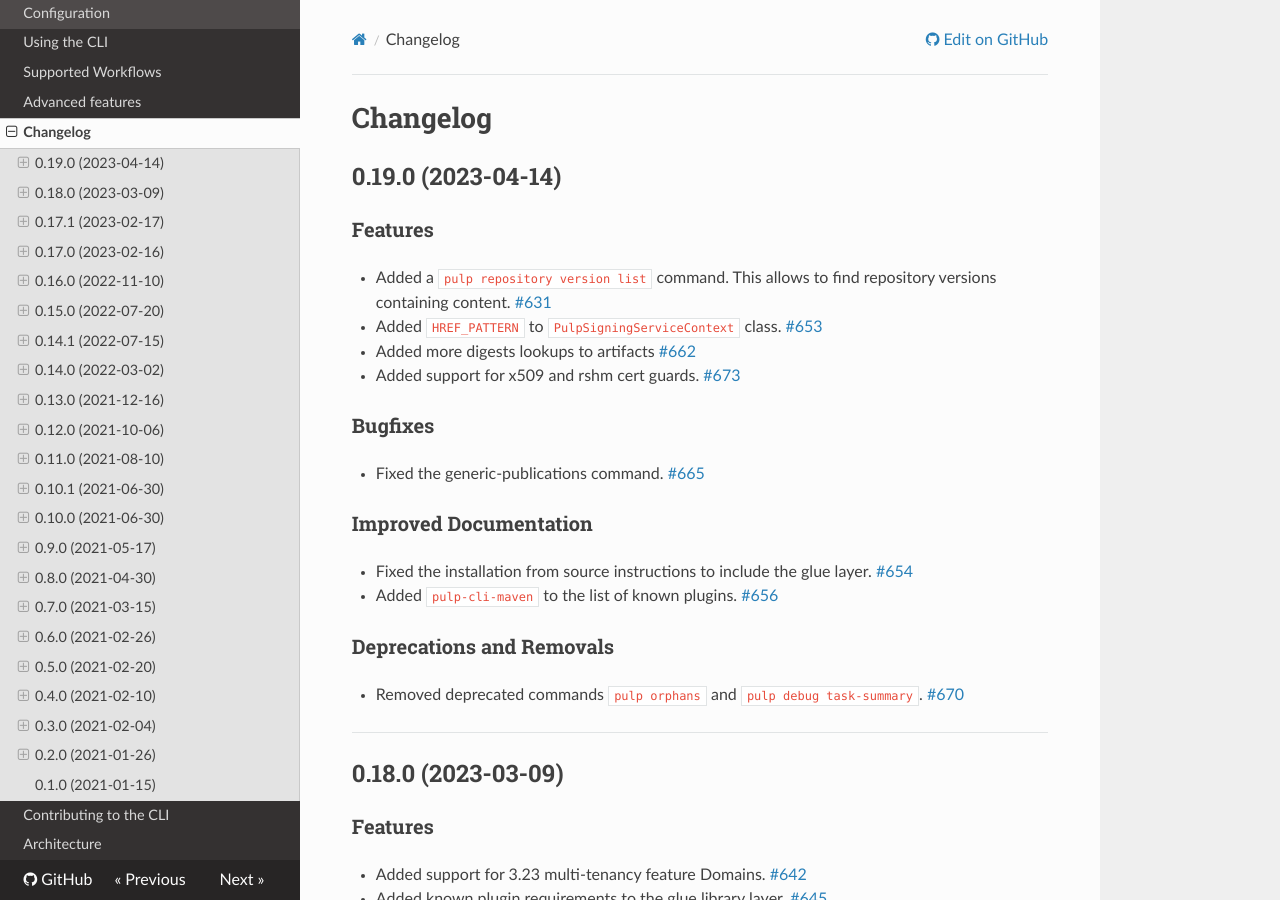
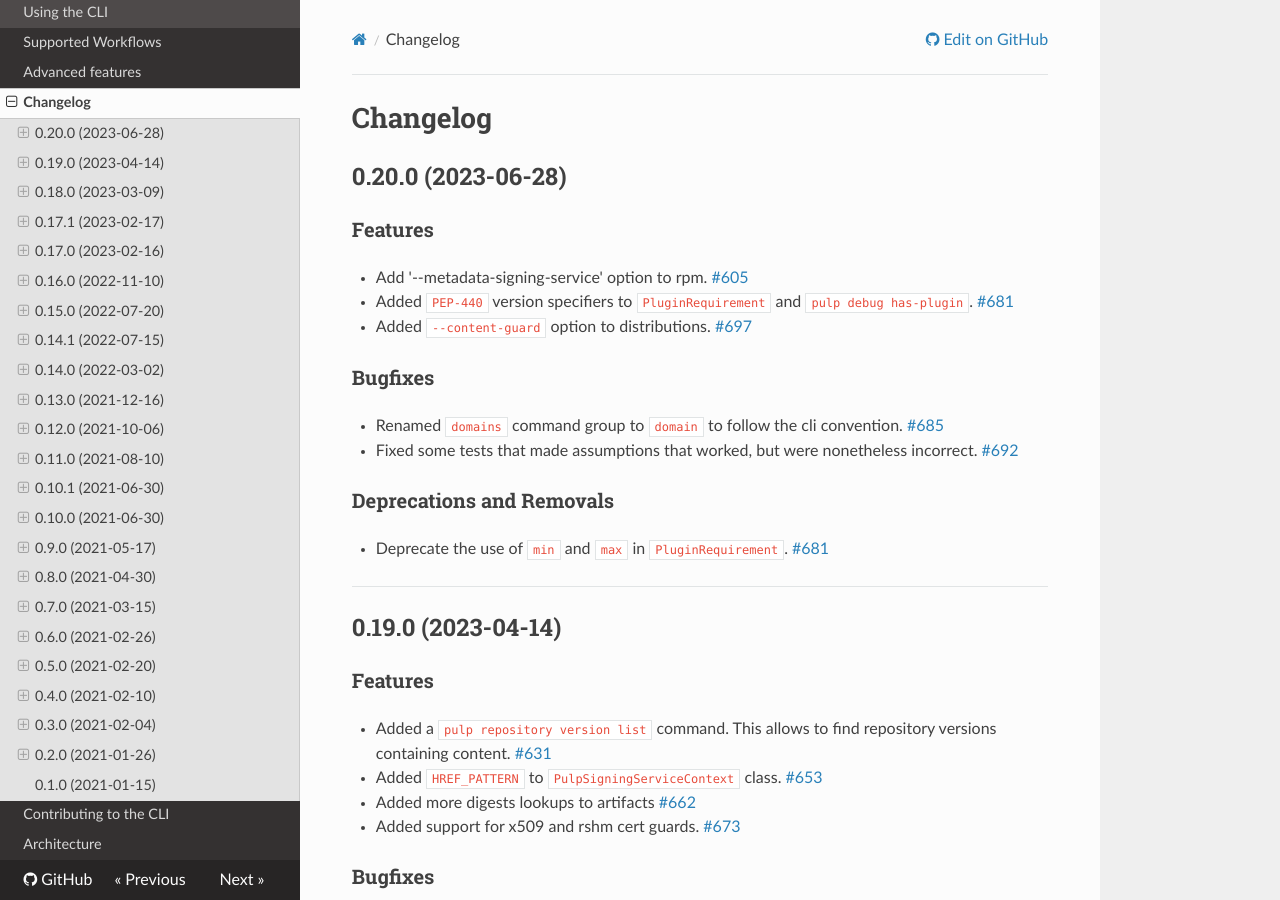
Before and after one commit to pulp/pulp-cli, an MkDocs documentation site: the page built from docs/CHANGES.md, in a window 1280 px wide and 900 px high. Built offline with MkDocs 1.6.1, drawn with Linux system fonts in a browser that asks for light colours; nearby versions of some CDN libraries.

Commit message:
Release 0.20.0
[noissue]

```diff
--- a/docs/CHANGES.md
+++ b/docs/CHANGES.md
@@ -9,6 +9,37 @@
 [//]: # (WARNING: Don't drop the towncrier directive!)
 
 [//]: # (towncrier release notes start)
+
+## 0.20.0 (2023-06-28)
+
+
+
+### Features
+
+- Add '--metadata-signing-service' option to rpm.
+  [#605](https://github.com/pulp/pulp-cli/issues/605)
+- Added `PEP-440` version specifiers to `PluginRequirement` and `pulp debug has-plugin`.
+  [#681](https://github.com/pulp/pulp-cli/issues/681)
+- Added `--content-guard` option to distributions.
+  [#697](https://github.com/pulp/pulp-cli/issues/697)
+
+
+### Bugfixes
+
+- Renamed `domains` command group to `domain` to follow the cli convention.
+  [#685](https://github.com/pulp/pulp-cli/issues/685)
+- Fixed some tests that made assumptions that worked, but were nonetheless incorrect.
+  [#692](https://github.com/pulp/pulp-cli/issues/692)
+
+
+### Deprecations and Removals
+
+- Deprecate the use of `min` and `max` in `PluginRequirement`.
+  [#681](https://github.com/pulp/pulp-cli/issues/681)
+
+
+---
+
 
 ## 0.19.0 (2023-04-14)
 
--- a/pulp_cli/__init__.py
+++ b/pulp_cli/__init__.py
@@ -4,7 +4,7 @@
 import click
 import pkg_resources
 
-__version__ = "0.20.0.dev"
+__version__ = "0.20.0"
 _main: Optional[click.Group] = None
 
 
--- a/setup.py
+++ b/setup.py
@@ -32,12 +32,12 @@
     author="Pulp Team",
     author_email="pulp-list@redhat.com",
     url="https://github.com/pulp/pulp-cli",
-    version="0.20.0.dev",
+    version="0.20.0",
     packages=plugin_packages + extra_packages,
     package_data={"": ["py.typed", "locale/*/LC_MESSAGES/*.mo"]},
     python_requires=">=3.6",
     install_requires=[
-        "pulp-glue==0.20.0.dev",
+        "pulp-glue==0.20.0",
         "click>=8.0.0,<9.0.0",
         "PyYAML~=5.3",
         "schema>=0.7.5,<0.8",
```
Also changed, not shown: .bumpversion.cfg, 9 other files.
